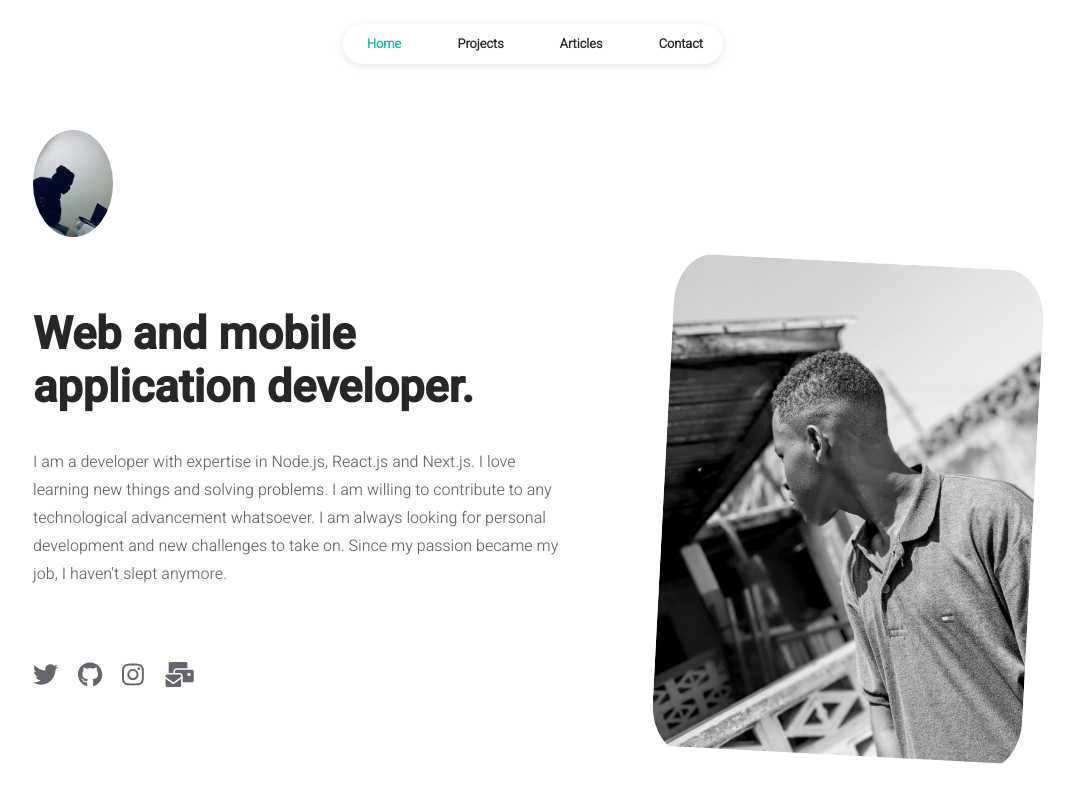
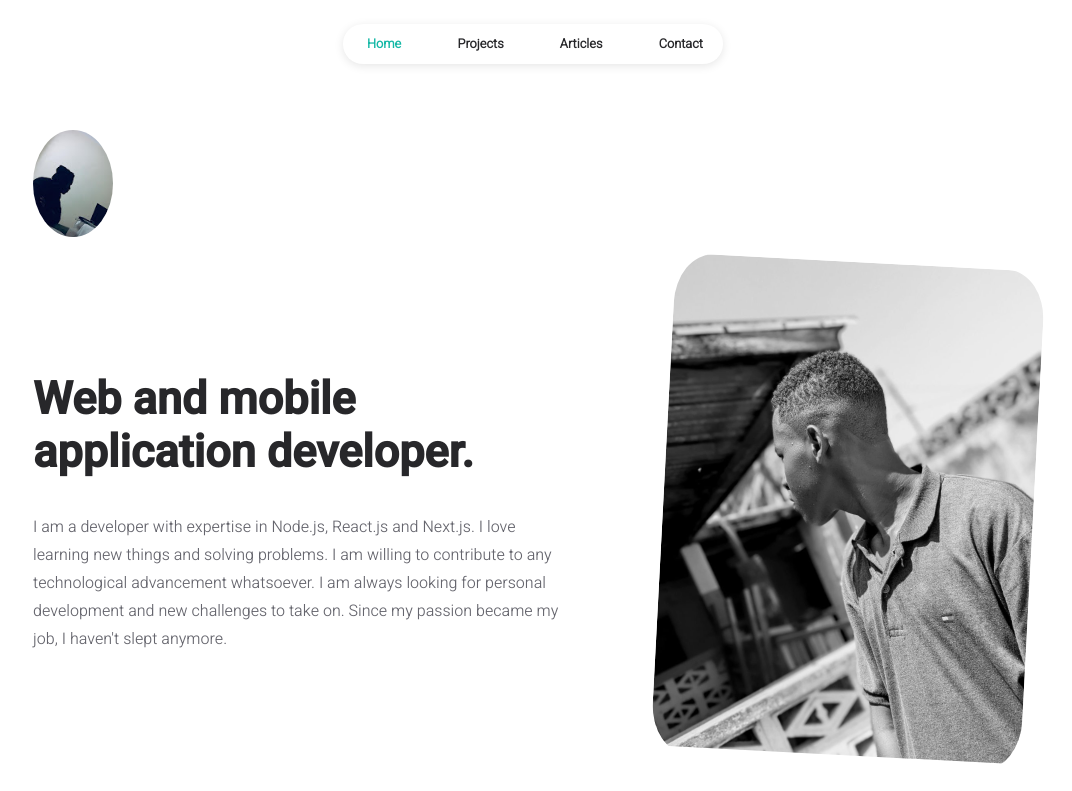
Before and after one commit to djabiridrissou/portfolio, a React (Create React App) app: page / in a window 1280 px wide. Shown: the top 791 px of the page, without its empty margins (107-1179 px from the left). Built offline with nearby package versions, Linux system fonts and the light colour scheme.

Commit message:
cover fixed

```diff
--- a/src/pages/styles/homepage.css
+++ b/src/pages/styles/homepage.css
@@ -37,8 +37,9 @@
 }
 
 .homepage-image-container {
-	width: 370px;
-	height: 370px;
+	width: 100%;  /* La largeur occupera 100% de son conteneur parent */
+	width: 370px;  /* La largeur maximale est de 370px */
+	height: auto;  /* La hauteur s'ajuste automatiquement pour maintenir le ratio d'aspect */
 }
 
 .homepage-image-wrapper {
```
